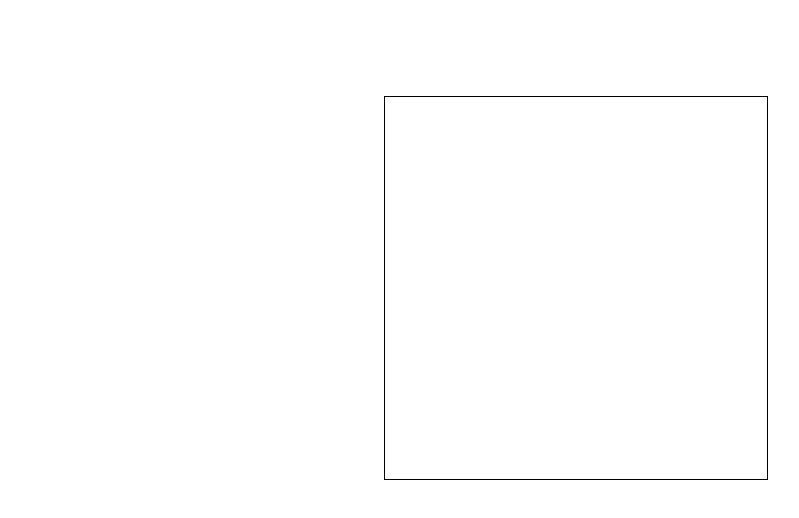
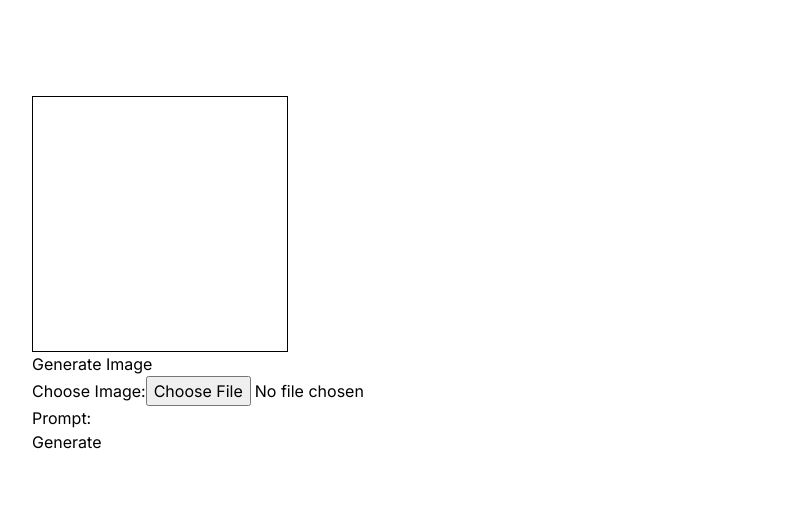
Before and after one commit to mattbarty/genarmory, a Next.js app: page / in a window 1280 px wide. Shown: the top 518 px of the page, without its empty margins (64-863 px from the left). Built offline with nearby package versions, Linux system fonts and the light colour scheme.

Commit message:
Replicate server and mvp operational

```diff
--- /dev/null
+++ b/app/api/genWeapon/route.ts
@@ -0,0 +1,32 @@
+// app/api/genWeapon/route.ts
+import { NextRequest, NextResponse } from 'next/server';
+import Replicate from 'replicate';
+
+const replicate = new Replicate({
+	auth: process.env.REPLICATE_API_KEY,
+});
+
+export const POST = async (req: NextRequest) => {
+	const { image, prompt } = await req.json();
+
+	const input = {
+		image: image,
+		prompt: prompt,
+		guidance: 9,
+		a_prompt: 'world of warcraft concept art, fantasy',
+		n_prompt: 'people, characters, creatures',
+	};
+
+	try {
+		const output = await replicate.run(
+			'jagilley/controlnet-scribble:435061a1b5a4c1e26740464bf786efdfa9cb3a3ac488595a2de23e143fdb0117',
+			{ input }
+		);
+		return NextResponse.json({ output });
+	} catch (error) {
+		return NextResponse.json(
+			{ error: 'Failed to generate image' },
+			{ status: 500 }
+		);
+	}
+};
--- a/app/page.tsx
+++ b/app/page.tsx
@@ -1,12 +1,11 @@
 import Image from "next/image";
 import DrawCanvas from "@/components/DrawCanvas";
+import GenerateImageForm from "@/components/GenerateImageForm";
 
 export default function Home() {
   return (
     <main className="flex min-h-screen flex-col items-center justify-between p-24">
-      <div className="w-96 h-96">
-        <DrawCanvas />
-      </div>
+      <GenerateImageForm />
     </main>
   );
 }
--- a/components/DrawCanvas.tsx
+++ b/components/DrawCanvas.tsx
@@ -1,8 +1,9 @@
+// components/DrawCanvas.tsx
 "use client";
 
-import React, { useRef, useEffect, useState } from 'react';
+import React, { useRef, useEffect, useState, forwardRef, useImperativeHandle } from 'react';
 
-const DrawCanvas: React.FC = () => {
+const DrawCanvas = forwardRef((_, ref) => {
   const canvasRef = useRef<HTMLCanvasElement>(null);
   const [isDrawing, setIsDrawing] = useState(false);
   const [context, setContext] = useState<CanvasRenderingContext2D | null>(null);
@@ -21,8 +22,8 @@ const DrawCanvas: React.FC = () => {
       const ctx = canvas.getContext('2d');
       if (ctx) {
         ctx.lineCap = 'round';
-        ctx.strokeStyle = 'black';
-        ctx.lineWidth = 5;
+        ctx.strokeStyle = 'white';
+        ctx.lineWidth = 20;
         setContext(ctx);
       }
 
@@ -60,6 +61,13 @@ const DrawCanvas: React.FC = () => {
     setIsDrawing(false);
   };
 
+  useImperativeHandle(ref, () => ({
+    getCanvasDataURL: () => {
+      const canvas = canvasRef.current;
+      return canvas ? canvas.toDataURL('image/png') : '';
+    },
+  }));
+
   return (
     <div style={{ width: '100%', height: '100%', position: 'relative' }}>
       <canvas
@@ -72,6 +80,6 @@ const DrawCanvas: React.FC = () => {
       />
     </div>
   );
-};
+});
 
 export default DrawCanvas;
--- /dev/null
+++ b/components/GenerateImageForm.tsx
@@ -0,0 +1,102 @@
+"use client";
+// components/GenerateImageForm.tsx
+import { useState, useRef } from 'react';
+import DrawCanvas from './DrawCanvas';
+
+export default function GenerateImageForm() {
+  const [file, setFile] = useState<File | null>(null);
+  const [prompt, setPrompt] = useState('');
+  const [output, setOutput] = useState<string | null>(null);
+  const [loading, setLoading] = useState(false);
+  const canvasRef = useRef<{ getCanvasDataURL: () => string; }>(null);
+
+  const handleFileChange = (e: React.ChangeEvent<HTMLInputElement>) => {
+    const selectedFile = e.target.files?.[0] || null;
+    setFile(selectedFile);
+  };
+
+  const handleSubmit = async (e: React.FormEvent) => {
+    e.preventDefault();
+    setLoading(true);
+
+    let base64Image = '';
+
+    if (file) {
+      const reader = new FileReader();
+      reader.onloadend = () => {
+        base64Image = reader.result as string;
+      };
+      reader.readAsDataURL(file);
+    } else if (canvasRef.current) {
+      base64Image = canvasRef.current.getCanvasDataURL();
+    }
+
+    if (!base64Image) {
+      console.error('No image available');
+      setLoading(false);
+      return;
+    }
+
+    try {
+      const response = await fetch('/api/genWeapon', {
+        method: 'POST',
+        headers: {
+          'Content-Type': 'application/json',
+        },
+        body: JSON.stringify({ image: base64Image, prompt }),
+      });
+
+      const responseText = await response.text();
+      try {
+        const data = JSON.parse(responseText);
+        setOutput(data.output);
+      } catch (error) {
+        console.error('Error parsing JSON:', error);
+        console.error('Response text:', responseText);
+      }
+    } catch (error) {
+      console.error('Error generating image:', error);
+    } finally {
+      setLoading(false);
+    }
+  };
+
+  return (
+    <div className="container">
+      <div className='aspect-square w-64'>
+        <DrawCanvas ref={canvasRef} />
+      </div>
+      <h1>Generate Image</h1>
+      <form onSubmit={handleSubmit}>
+        <div>
+          <label htmlFor="file">Choose Image:</label>
+          <input
+            type="file"
+            id="file"
+            accept="image/*"
+            onChange={handleFileChange}
+          />
+        </div>
+        <div>
+          <label htmlFor="prompt">Prompt:</label>
+          <input
+            type="text"
+            id="prompt"
+            value={prompt}
+            onChange={(e) => setPrompt(e.target.value)}
+            required
+          />
+        </div>
+        <button type="submit" disabled={loading}>
+          {loading ? 'Generating...' : 'Generate'}
+        </button>
+      </form>
+      {output && (
+        <div>
+          <h2>Generated Image</h2>
+          <img src={output[1]} alt="Generated" />
+        </div>
+      )}
+    </div>
+  );
+}
```
Also changed, not shown: package.json (+5 -4 lines), 1 other file (tests, documents, lock files or other folders).
